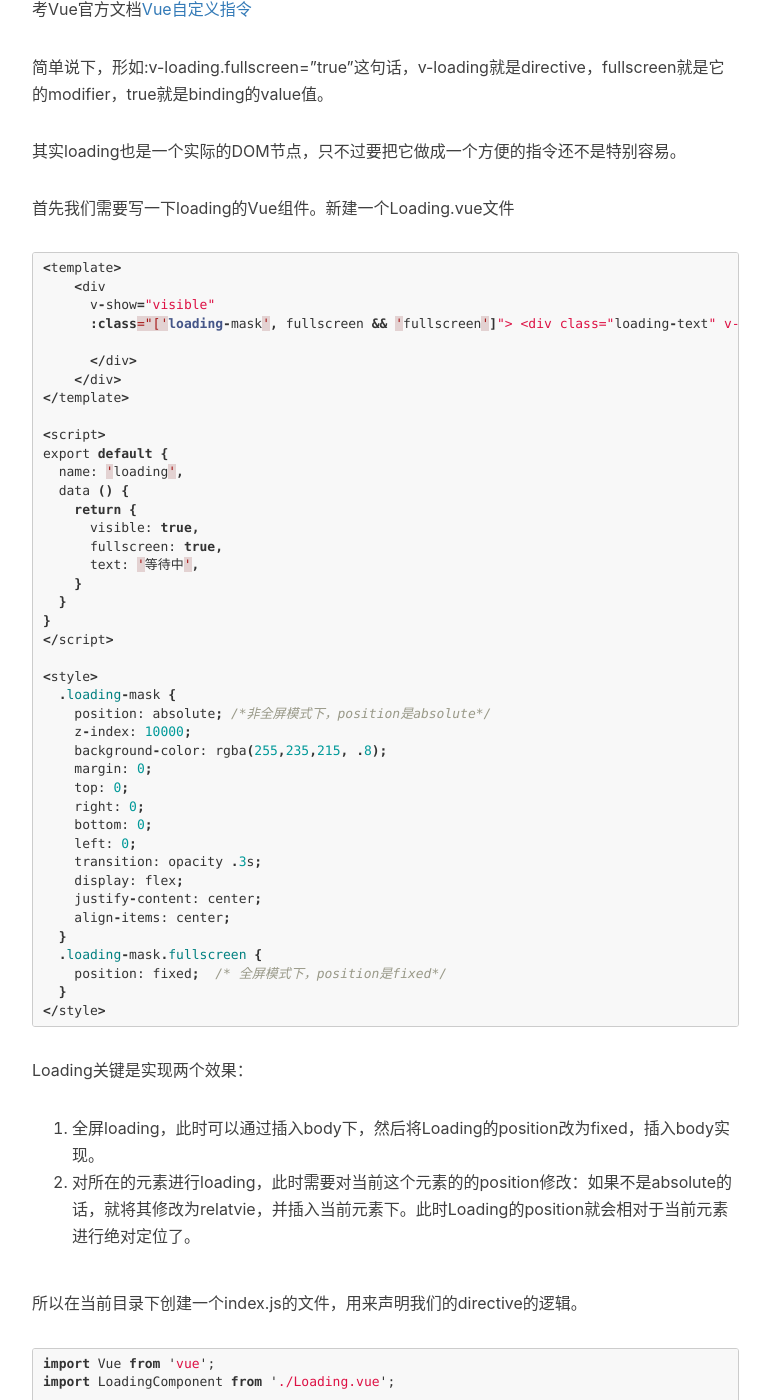
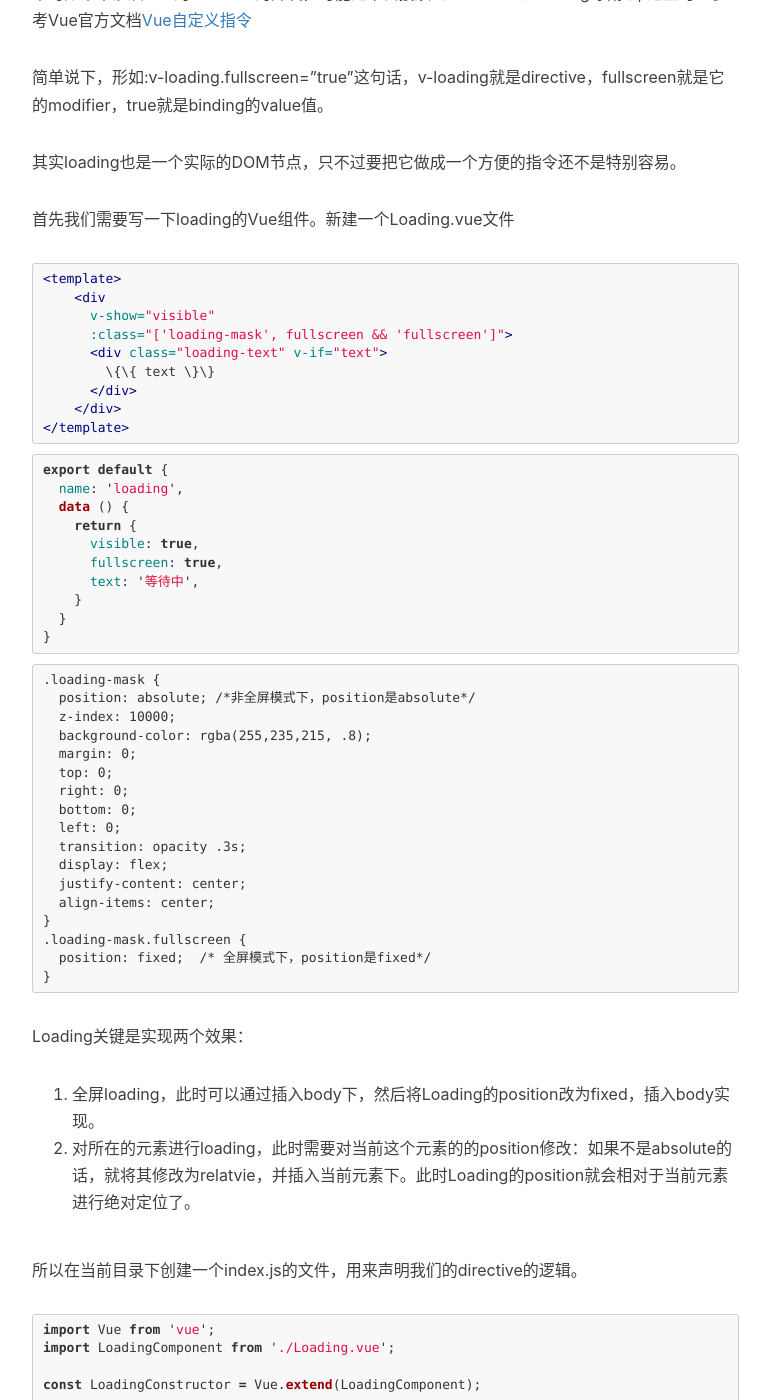
Before and after one commit to mickey0524/mickey0524.github.io, a Jekyll site: the page built from _posts/2017-09-08-vue-plugin-directive.md, in a window 1280 px wide and 1400 px high, scrolled down 3427 px. Shown: the whole window, without its empty margins (233-1003 px from the left). Built offline with Jekyll 4.4.1, drawn with Linux system fonts in a browser that asks for light colours; nearby versions of some CDN libraries; comment, search, counter and statistics services are not loaded; some of the changed text lies outside the part shown.

Commit message:
style(vue): 修正样式

````diff
--- a/_posts/2017-09-08-vue-plugin-directive.md
+++ b/_posts/2017-09-08-vue-plugin-directive.md
@@ -26,67 +26,67 @@ tags:
 
 首先依然是创建一个Notice.vue的文件
 
-```js
+```html
 <template>
   <div class="notice hide">
     <div class="text">
-      {{ text }}
+      \{\{ text \}\}
     </div>
   </div>
 </template>
+```
 
-<script>
-  export default {
-    name: 'notice',
-    data() {
-      return {
-        text: '',
-        duration: 3000,
-        transitionDuration: 1000,
-      }
+```js
+export default {
+  name: 'notice',
+  data() {
+    return {
+      text: '',
+      duration: 3000,
+      transitionDuration: 1000,
+    }
+  },
+  methods: {
+    setTimer() {
+      setTimeout(() => {
+        this.close(); // 3000ms之后调用关闭方法
+      }, this.duration);
     },
-    methods: {
-      setTimer() {
-        setTimeout(() => {
-          this.close(); // 3000ms之后调用关闭方法
-        }, this.duration);
-      },
-      close() {
-        this.$el.classList.add('hide');
-        this.$destroy(true); // 出发beforeDestory 和 destoryed
-        setTimeout(() => {
-          this.$el.parentNode.removeChild(this.$el) // 从DOM里将这个组件移除
-        }, this.transitionDuration);
-      }
-    },
-    mounted() {
-      this.setTimer(); // 挂载的时候就开始计时，3000ms后消失
+    close() {
+      this.$el.classList.add('hide');
+      this.$destroy(true); // 出发beforeDestory 和 destoryed
+      setTimeout(() => {
+        this.$el.parentNode.removeChild(this.$el) // 从DOM里将这个组件移除
+      }, this.transitionDuration);
     }
+  },
+  mounted() {
+    this.setTimer(); // 挂载的时候就开始计时，3000ms后消失
   }
-</script>
+}
+```
 
-<style>
-  .notice {
-    opacity: 1;
-    background: #21252B;
-    color: #FFF;
-    position: fixed;
-    width: 100px;
-    line-height: 40px;
-    text-align: center;
-    left: 50%;
-    top: 50%;
-    transform: translate(-50%, -50%);
-    border-radius: 4px;
-    transition: all 1s ease-in-out;
-  }
-  .hide {
-    opacity: 0;
-  }
-  .notice .content {
-    display: inline-block;
-  }
-</style>
+```less
+.notice {
+  opacity: 1;
+  background: #21252B;
+  color: #FFF;
+  position: fixed;
+  width: 100px;
+  line-height: 40px;
+  text-align: center;
+  left: 50%;
+  top: 50%;
+  transform: translate(-50%, -50%);
+  border-radius: 4px;
+  transition: all 1s ease-in-out;
+}
+.hide {
+  opacity: 0;
+}
+.notice .content {
+  display: inline-block;
+}
 ```
 
 接下来，需要创建一个index.js文件，将该组件注册到Vue的prototype上去，如下所示
@@ -143,18 +143,19 @@ Vue中，自定义指令的开发主要涉及Vue.directive()这个方法，其
 
 首先我们需要写一下loading的Vue组件。新建一个Loading.vue文件
 
-```java
+```html
 <template>
     <div
       v-show="visible"
       :class="['loading-mask', fullscreen && 'fullscreen']">
       <div class="loading-text" v-if="text">
-        {{ text }}
+        \{\{ text \}\}
       </div>
     </div>
 </template>
+```
 
-<script>
+```js
 export default {
   name: 'loading',
   data () {
@@ -165,28 +166,28 @@ export default {
     }
   }
 }
-</script>
+```
 
-<style>
-  .loading-mask {
-    position: absolute; /*非全屏模式下，position是absolute*/
-    z-index: 10000;
-    background-color: rgba(255,235,215, .8);
-    margin: 0;
-    top: 0;
-    right: 0;
-    bottom: 0;
-    left: 0;
-    transition: opacity .3s;
-    display: flex;
-    justify-content: center;
-    align-items: center;
-  }
-  .loading-mask.fullscreen {
-    position: fixed;  /* 全屏模式下，position是fixed*/
-  }
-</style>
+```less
+.loading-mask {
+  position: absolute; /*非全屏模式下，position是absolute*/
+  z-index: 10000;
+  background-color: rgba(255,235,215, .8);
+  margin: 0;
+  top: 0;
+  right: 0;
+  bottom: 0;
+  left: 0;
+  transition: opacity .3s;
+  display: flex;
+  justify-content: center;
+  align-items: center;
+}
+.loading-mask.fullscreen {
+  position: fixed;  /* 全屏模式下，position是fixed*/
+}
 ```
+
 Loading关键是实现两个效果：
 
 1. 全屏loading，此时可以通过插入body下，然后将Loading的position改为fixed，插入body实现。
@@ -305,34 +306,34 @@ Vue.use(Loading)
 
 首先，编写两个简单到不能再简单的Vue组件，Hello.vue和World.vue，prefix只是一个前缀，就和element-ui中的el一样
 
-```java
+```html
 <template>
   <div class="hello">
     hello
   </div>
 </template>
-
-<script>
-  import { prefix } from '../base.js';
-  export default {
-    name: `${prefix}hello`
-  }
-</script>
 ```
 
-```java
+```js
+import { prefix } from '../base.js';
+export default {
+  name: `${prefix}hello`
+}
+```
+
+```html
 <template>
   <div class="world">
     world
   </div>
 </template>
+```
 
-<script>
-  import { prefix } from '../base.js';
-  export default {
-    name: `${prefix}world`
-  }
-</script>
+```js
+import { prefix } from '../base.js';
+export default {
+  name: `${prefix}world`
+}
 ```
 
 然后给Hello.vue和World.vue两个组件增加install方法
````
